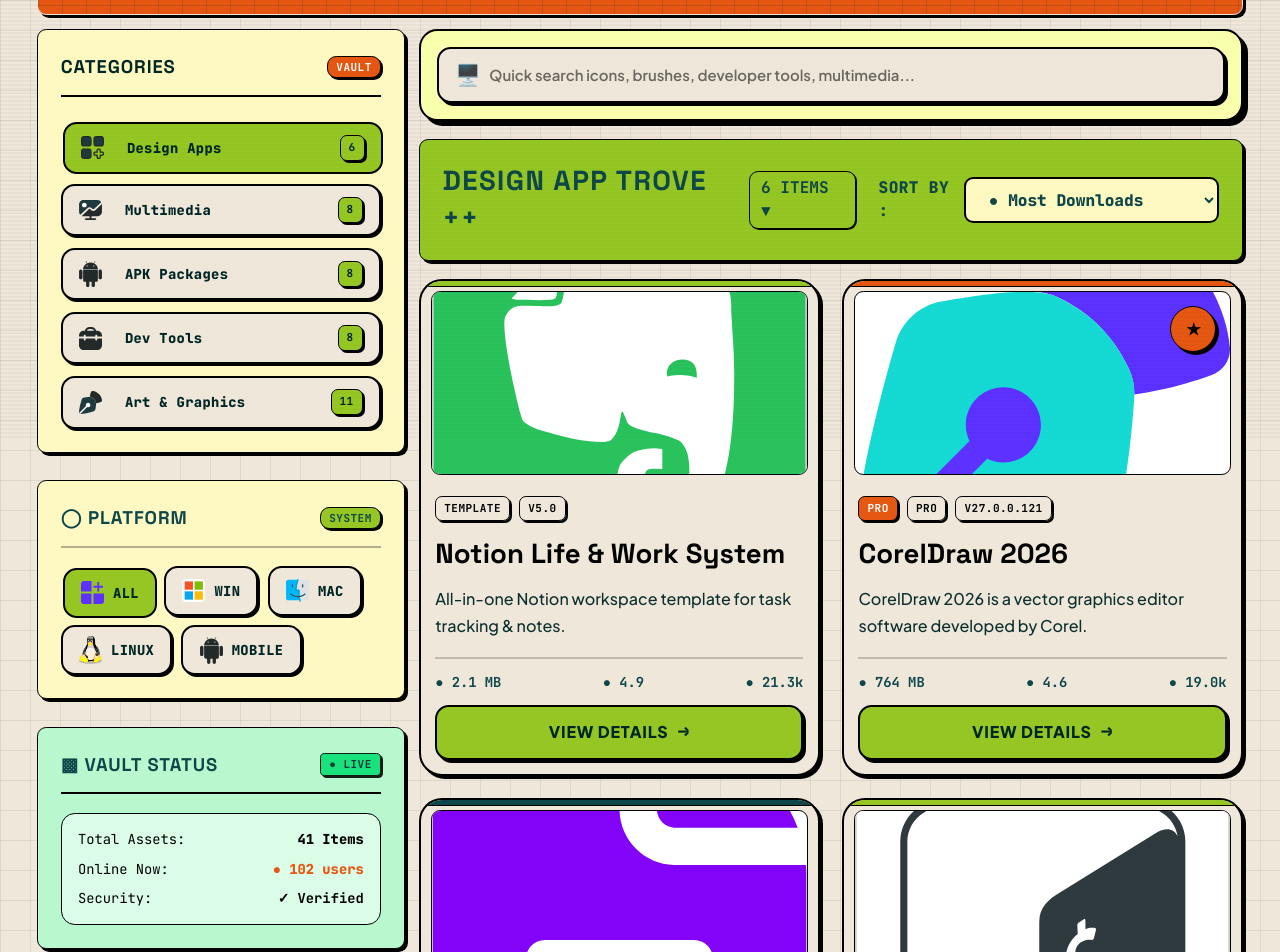
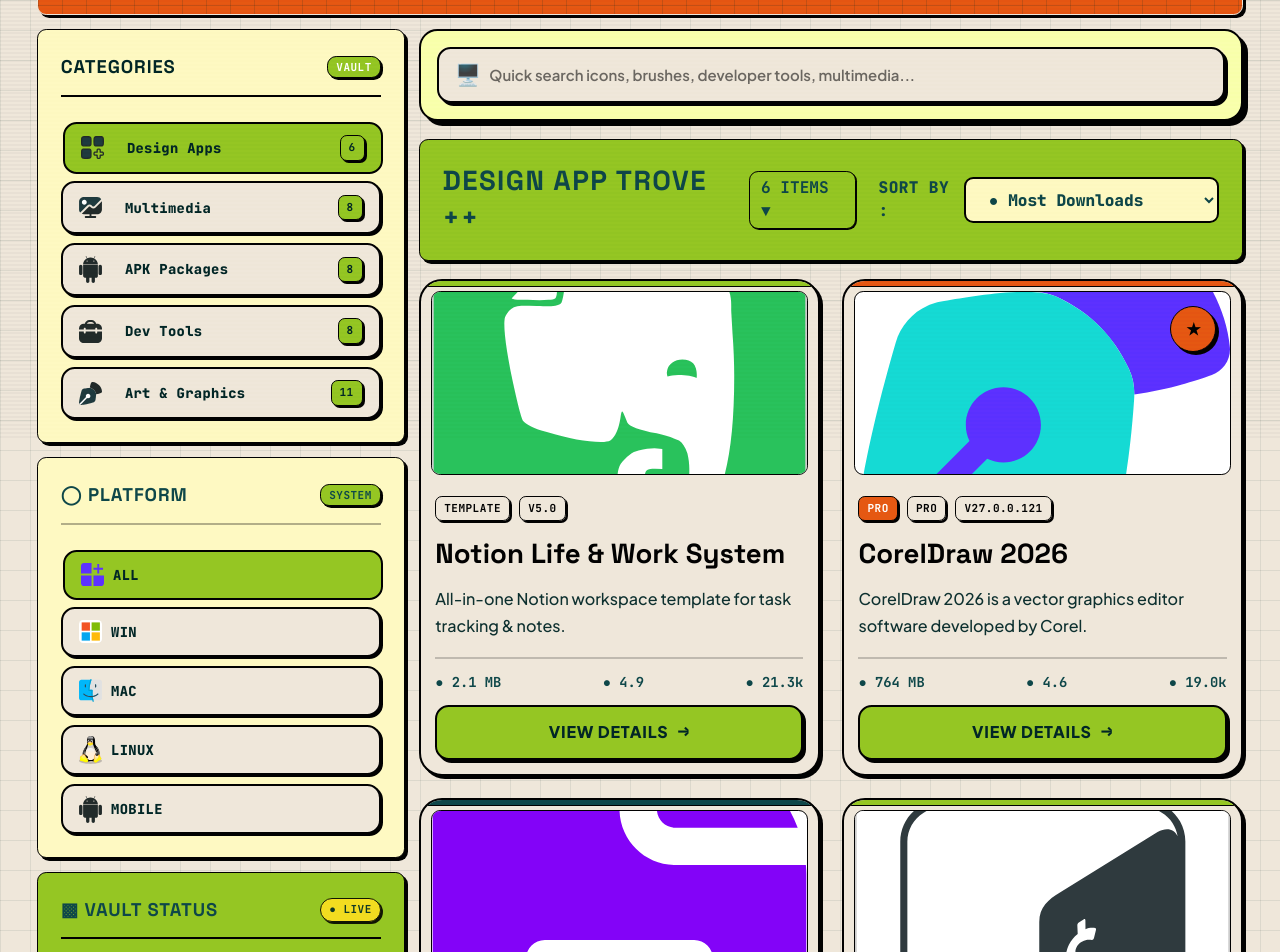
Before and after one commit to crustasee/pixlape, a Next.js app: page / in a window 1280 px wide. Shown: the part 360-1312 px from the top of the page. Built offline with nearby package versions, Linux system fonts and the light colour scheme.

Commit message:
modified:   src/components/layout/Sidebar.tsx

```diff
--- a/src/components/layout/Sidebar.tsx
+++ b/src/components/layout/Sidebar.tsx
@@ -13,7 +13,7 @@
 
 const renderIcon = (icon: string) => {
   if (!icon) return null;
-  // If icon is an HTML string like '<img src="public/icon/all_icon.svg">'
+  // ================================================ If icon is an HTML string like '<img src="public/icon/all_icon.svg">' ================================================
   if (icon.startsWith('<img') || icon.startsWith('<svg')) {
     const match = icon.match(/src=["']([^"']+)["']/);
     if (match && match[1]) {
@@ -21,7 +21,7 @@
       return <img src={src.startsWith('/') ? src : `/${src}`} alt="" className="w-6 h-6 object-contain inline-block" />;
     }
   }
-  // If icon is an asset path like '/icon/all_icon.svg' or 'public/icon/all_icon.svg'
+  // ================================================ If icon is an asset path like '/icon/all_icon.svg' or 'public/icon/all_icon.svg' ================================================
   if (icon.includes('/') || icon.endsWith('.svg') || icon.endsWith('.png')) {
     const src = icon.replace(/^public\//, '/');
     return <img src={src.startsWith('/') ? src : `/${src}`} alt="" className="w-6 h-6 object-contain inline-block" />;
@@ -68,14 +68,14 @@
   ];
 
   return (
-    <aside className="flex flex-col w-full md:w-80 shrink-0 gap-6 md:sticky md:top-26 h-auto md:h-fit" role="complementary" aria-label="Sidebar filters">
-      {/* CATEGORIES SECTION */}
+    <aside className="flex flex-col w-full h-full md:h-fit lg:h-auto md:w-80 shrink-0 gap-3 md:sticky md:top-26 h-auto md:h-fit" role="complementary" aria-label="Sidebar filters">
+      {/* ================================================== CATEGORIES SECTION =================================================*/}
       <div className="bg-yellow-100 text-evergreen border border-border-color shadow-hard-sm rounded-lg p-5 flex flex-col gap-5">
         <div className="flex items-center justify-between border-b-2 border-border-color pb-3">
           <span className="font-head font-extrabold text-base tracking-wider uppercase text-evergreen">CATEGORIES</span>
-          <span className="badge bg-cayenne text-white text-xs rounded-lg font-mono font-bold px-2.5 py-1 border border-border-color shadow-[1.5px_1.5px_0_var(--border-color)]">VAULT</span>
+          <span className="badge bg-yellow-green text-white text-xs rounded-lg font-mono font-bold px-2.5 py-1 border border-border-color shadow-[1.5px_1.5px_0_var(--border-color)]">VAULT</span>
         </div>
-        <div className="flex flex-wrap bg-yellow-100 md:flex-col gap-2.5" role="group" aria-label="Asset categories">
+        <div className="flex flex-col bg-yellow-100 md:flex-col gap-2" role="group" aria-label="Asset categories">
           {categories.map((cat) => {
             const isActive = currentCategory === cat.id;
             return (
@@ -97,13 +97,13 @@
         </div>
       </div>
 
-      {/* OS PLATFORM FILTER */}
-      <div className="bg-yellow-100 text-darkteal border border-border-color shadow-hard-sm rounded-lg p-5 flex flex-col gap-4">
+      {/* ================================================OS PLATFORM FILTER ================================================*/}
+      <div className="bg-yellow-100 text-evergreen border border-border-color shadow-hard-sm rounded-lg p-5 flex flex-col gap-5">
         <div className="flex items-center justify-between border-b-2 border-black/30 pb-3">
           <span className="font-head font-extrabold text-base tracking-wider uppercase text-darkteal">◯ PLATFORM</span>
           <span className="badge bg-yellow-green text-darkteal text-xs rounded-lg font-mono font-bold px-2.5 py-1 border border-border-color shadow-[1.5px_1.5px_0_var(--border-color)]">SYSTEM</span>
         </div>
-        <div className="flex flex-wrap gap-2" role="group" aria-label="Operating system filters">
+        <div className="flex flex-col rounded-lg gap-2" role="group" aria-label="Operating system filters">
           {osFilters.map((os) => {
             const isActive = currentOS === os.id;
             return (
@@ -124,13 +124,13 @@
         </div>
       </div>
 
-      {/* Vault Status Section */}
-      <div className="bg-green-200 text-darkteal border border-border-color shadow-hard-sm rounded-lg p-5 flex flex-col gap-4">
+      {/* ================================================Vault Status Section ================================================*/}
+      <div className="bg-yellow-green text-evergreen border border-border-color shadow-hard-sm rounded-lg p-5 flex flex-col gap-5">
         <div className="flex items-center justify-between border-b-2 border-black pb-3">
           <span className="font-head font-extrabold text-base tracking-wider uppercase text-darkteal">▩ VAULT STATUS</span>
-          <span className="badge bg-green-400 text-evergreen text-sm font-mono font-bold px-2.5 py-0.5 rounded border border-border-color animate-pulse">● LIVE</span>
+          <span className="badge bg-yellow-300 text-evergreen text-sm font-mono font-bold px-2.5 py-0.5 rounded-xl border border-border-color animate-pulse">● LIVE</span>
         </div>
-        <div className="flex flex-col gap-2.5 font-mono text-xs text-black bg-green-100 p-3.5 rounded-xl border">
+        <div className="flex flex-col gap-2.5 font-mono text-sm text-black bg-yellow-200 p-3.5 rounded-xl border">
           <div className="flex justify-between">
             <span>Total Assets:</span>
             <span className="font-black text-black">{totalItems} Items</span>
```
